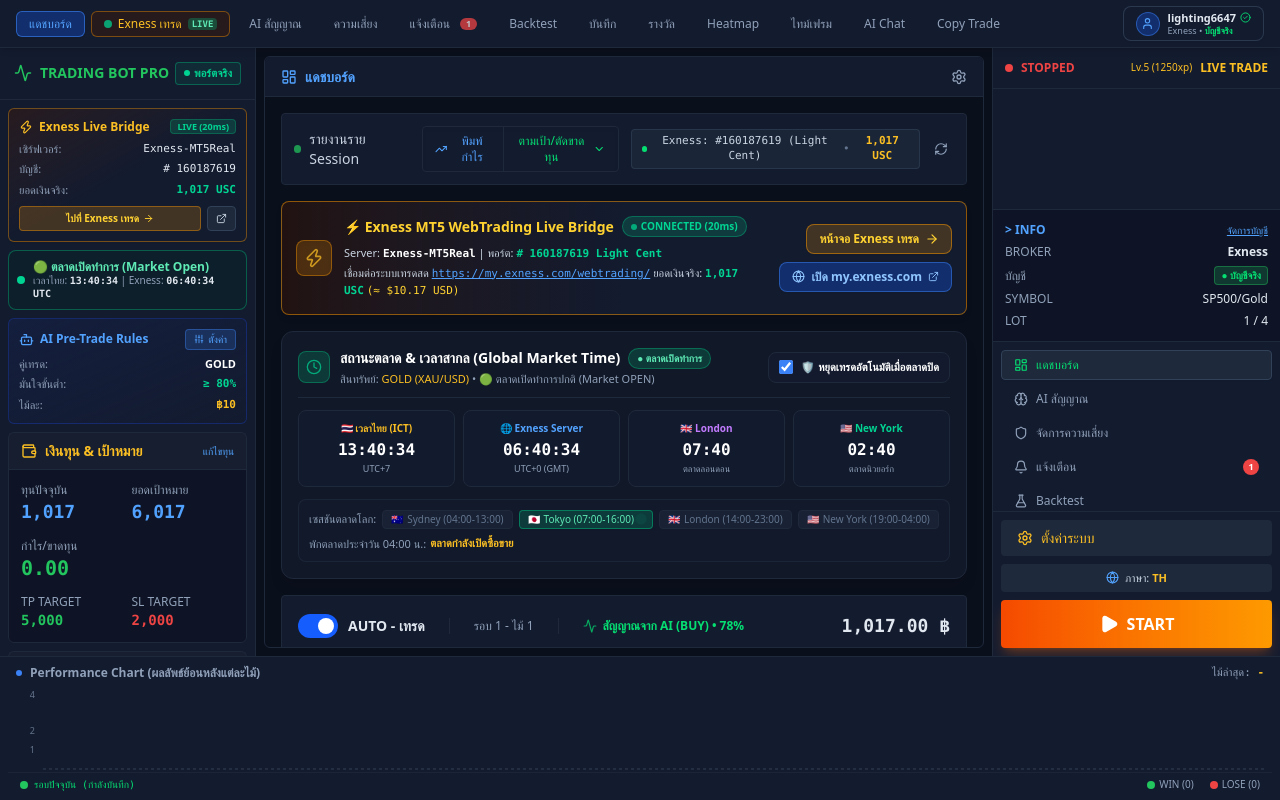
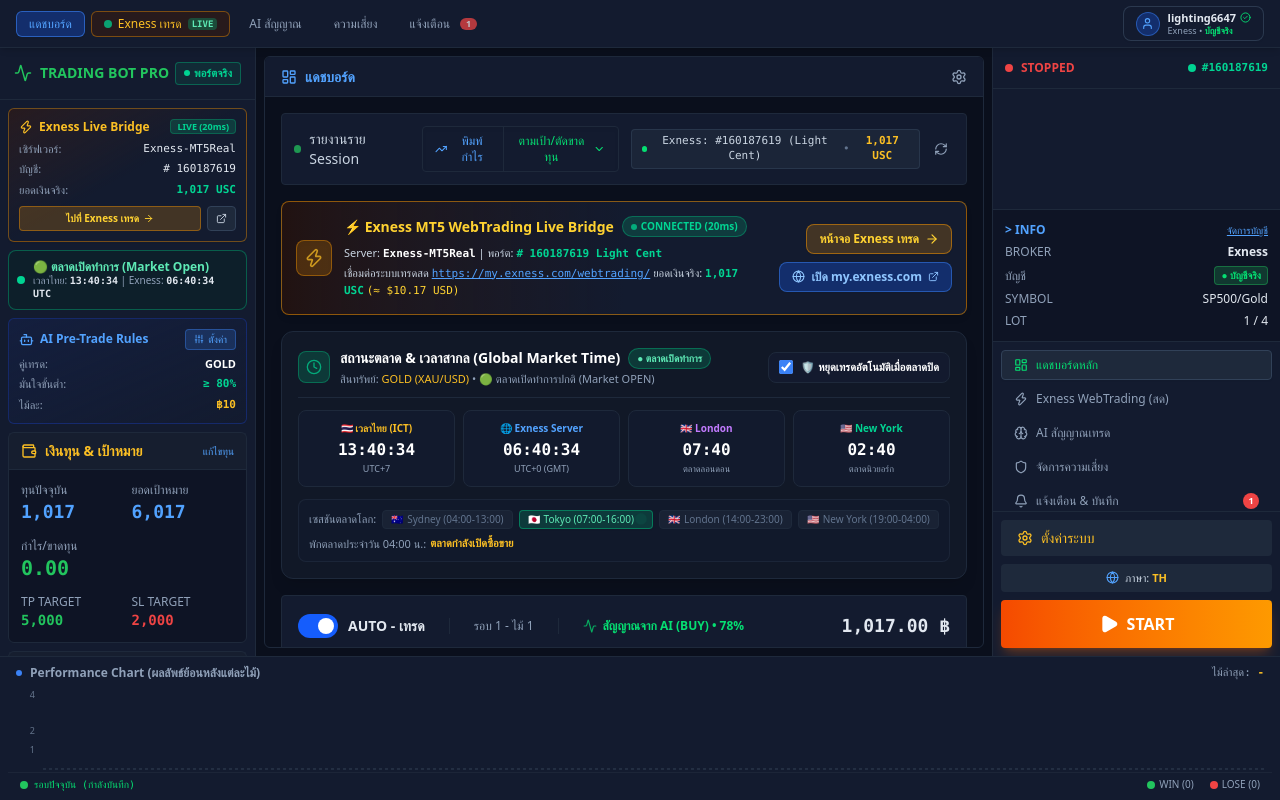
Before and after one commit to Lighting6647/trading-bot-pro, a Next.js app: page / in a window 1280 px wide. Built offline with nearby package versions, Linux system fonts and the light colour scheme.

Commit message:
refactor: clean up bloated mock features and streamline core Exness live trading architecture

```diff
--- a/src/app/page.tsx
+++ b/src/app/page.tsx
@@ -14,13 +14,6 @@
 import AISignalDashboard from "@/components/AISignalDashboard";
 import SmartRiskManager from "@/components/SmartRiskManager";
 import NotificationsPanel from "@/components/NotificationsPanel";
-import BacktestEngine from "@/components/BacktestEngine";
-import TradingJournal from "@/components/TradingJournal";
-import Gamification from "@/components/Gamification";
-import MarketHeatmap from "@/components/MarketHeatmap";
-import MultiTimeframe from "@/components/MultiTimeframe";
-import AIChatAssistant from "@/components/AIChatAssistant";
-import SocialCopyTrade from "@/components/SocialCopyTrade";
 import ExnessWebTrading from "@/components/ExnessWebTrading";
 import {
   User,
@@ -41,13 +34,6 @@
   'AI สัญญาณ': AISignalDashboard,
   'ความเสี่ยง': SmartRiskManager,
   'แจ้งเตือน': NotificationsPanel,
-  'Backtest': BacktestEngine,
-  'บันทึก': TradingJournal,
-  'รางวัล': Gamification,
-  'Heatmap': MarketHeatmap,
-  'ไทม์เฟรม': MultiTimeframe,
-  'AI Chat': AIChatAssistant,
-  'Copy Trade': SocialCopyTrade,
 };
 
 type MobileViewTab = 'panel' | 'portfolio' | 'orders' | 'chart';
--- a/src/components/SidebarRight.tsx
+++ b/src/components/SidebarRight.tsx
@@ -9,28 +9,17 @@
   Brain,
   Shield,
   Bell,
-  FlaskConical,
-  BookOpen,
-  Trophy,
-  Flame as HeatmapIcon,
-  Clock,
-  Bot,
-  Users
+  Zap,
+  Lock
 } from 'lucide-react';
 import { useTrading } from '@/context/TradingContext';
 
 const menuItems = [
-  { key: 'แดชบอร์ด', icon: LayoutDashboard, color: 'text-green-400', label: 'แดชบอร์ด' },
-  { key: 'AI สัญญาณ', icon: Brain, color: 'text-purple-400', label: 'AI สัญญาณ' },
+  { key: 'แดชบอร์ด', icon: LayoutDashboard, color: 'text-green-400', label: 'แดชบอร์ดหลัก' },
+  { key: 'Exness เทรด', icon: Zap, color: 'text-amber-400', label: 'Exness WebTrading (สด)' },
+  { key: 'AI สัญญาณ', icon: Brain, color: 'text-purple-400', label: 'AI สัญญาณเทรด' },
   { key: 'ความเสี่ยง', icon: Shield, color: 'text-amber-400', label: 'จัดการความเสี่ยง' },
-  { key: 'แจ้งเตือน', icon: Bell, color: 'text-blue-400', label: 'แจ้งเตือน' },
-  { key: 'Backtest', icon: FlaskConical, color: 'text-cyan-400', label: 'Backtest' },
-  { key: 'บันทึก', icon: BookOpen, color: 'text-indigo-400', label: 'บันทึกเทรด' },
-  { key: 'รางวัล', icon: Trophy, color: 'text-yellow-400', label: 'รางวัล & Level' },
-  { key: 'Heatmap', icon: HeatmapIcon, color: 'text-orange-400', label: 'Heatmap' },
-  { key: 'ไทม์เฟรม', icon: Clock, color: 'text-teal-400', label: 'ไทม์เฟรม' },
-  { key: 'AI Chat', icon: Bot, color: 'text-pink-400', label: 'AI Chat' },
-  { key: 'Copy Trade', icon: Users, color: 'text-emerald-400', label: 'Copy Trade' },
+  { key: 'แจ้งเตือน', icon: Bell, color: 'text-blue-400', label: 'แจ้งเตือน & บันทึก' },
 ];
 
 export default function SidebarRight() {
@@ -44,8 +33,6 @@
     notifications,
     isCooldown,
     cooldownSeconds,
-    level,
-    xp,
     language,
     setLanguage,
     addNotification,
@@ -69,9 +56,9 @@
           <div className={`w-2 h-2 rounded-full ${isRunning ? 'bg-green-500' : 'bg-red-500'} animate-pulse`}></div>
           {isRunning ? (isCooldown ? `COOLDOWN ${Math.floor(cooldownSeconds/60)}:${(cooldownSeconds%60).toString().padStart(2,'0')}` : 'RUNNING') : 'STOPPED'}
         </div>
-        <div className="flex items-center gap-2">
-          <span className="text-amber-400 text-[10px]">Lv.{level} ({xp}xp)</span>
-          <span className="text-amber-400 font-bold">LIVE TRADE</span>
+        <div className="flex items-center gap-1.5">
+          <span className="w-2 h-2 rounded-full bg-emerald-400 animate-ping"></span>
+          <span className="text-emerald-400 font-mono font-bold text-[11px]">#{user.accountNumber || '160187619'}</span>
         </div>
       </div>
 
```
